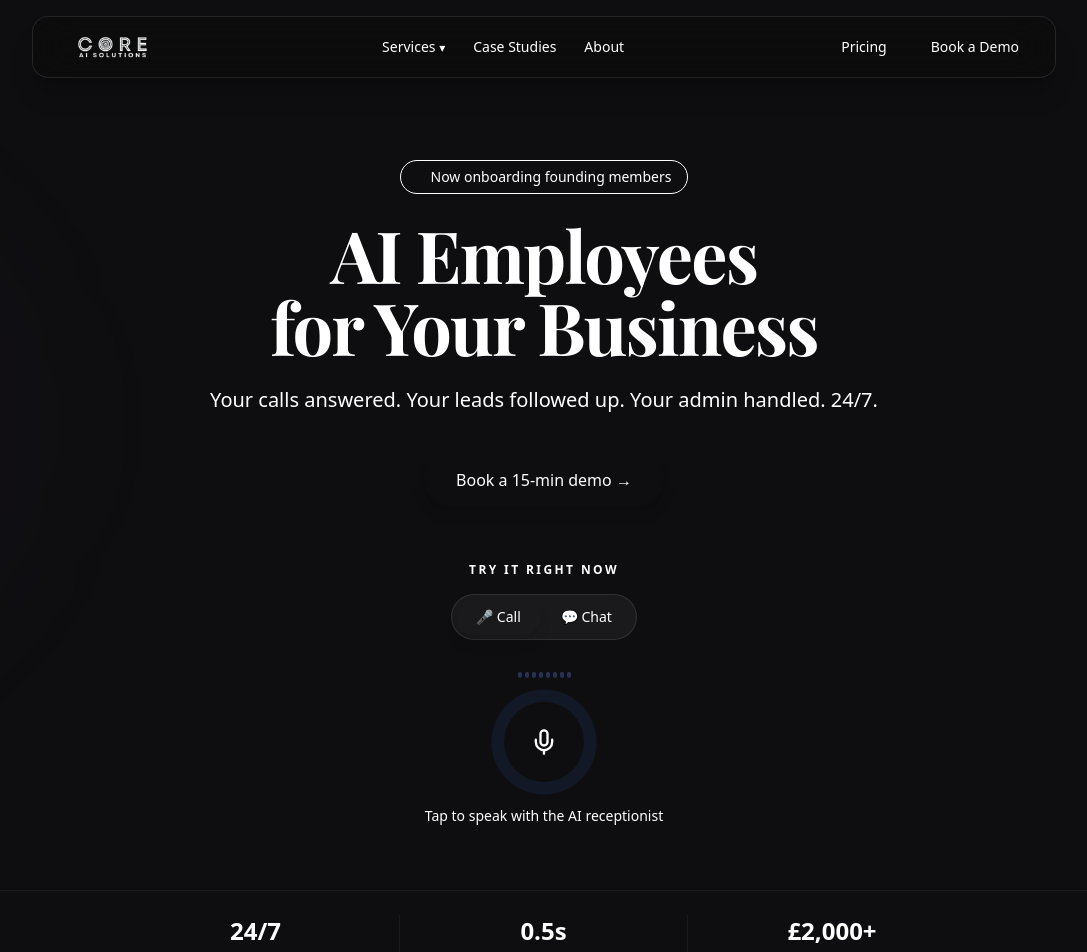
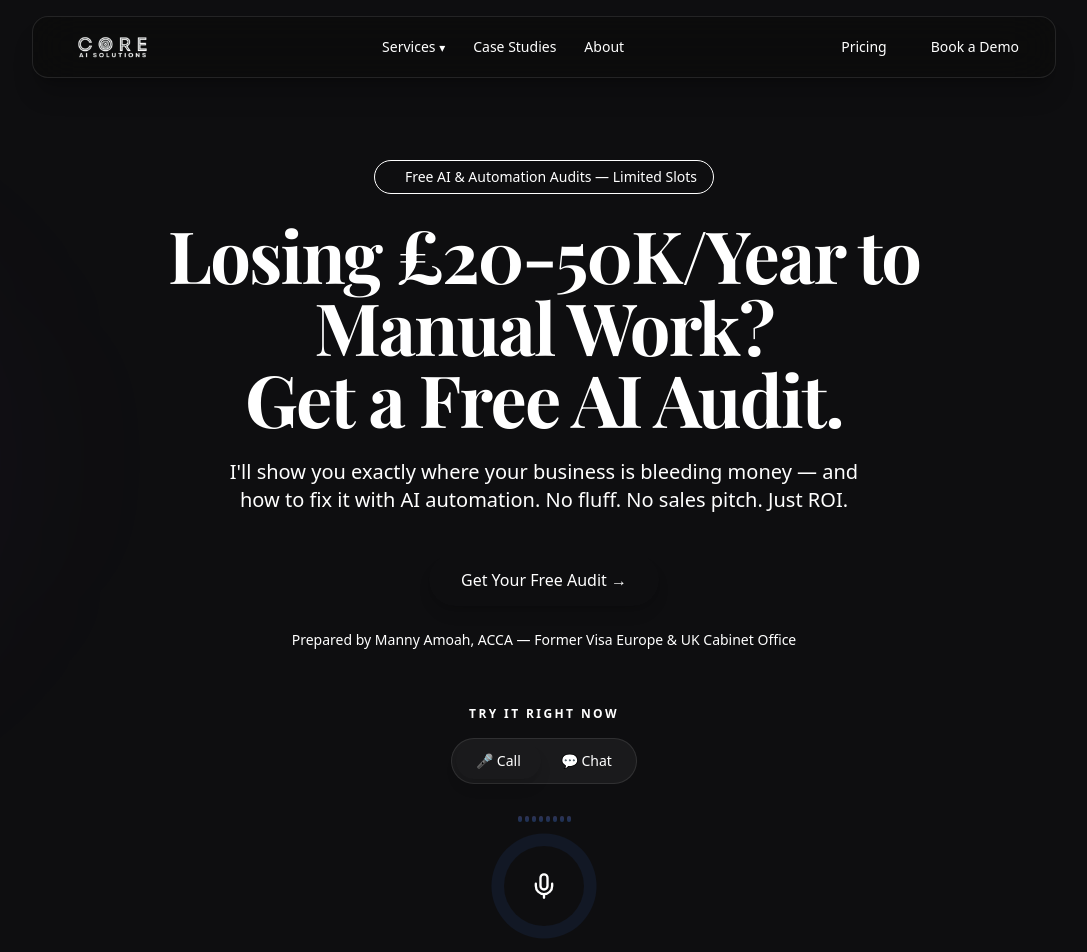
Before and after one commit to CoreAIManny/coreai-website, a Next.js app: page / in a window 1280 px wide. Shown: the top 952 px of the page, without its empty margins (96-1183 px from the left). Built offline with nearby package versions, Linux system fonts and the light colour scheme; a web font is replaced by a local one.

Commit message:
feat: update hero to lead with Free AI Audit CTA

```diff
--- a/src/app/book-demo/page.tsx
+++ b/src/app/book-demo/page.tsx
@@ -1,9 +1,9 @@
 import type { Metadata } from "next";
 
 export const metadata: Metadata = {
-  title: "Book a Demo",
+  title: "Get Your Free AI Audit",
   description:
-    "Book a free 15-minute demo of our AI receptionist. See exactly how it works for your business. No obligation.",
+    "Book a free 45-minute AI & Automation Audit. I'll show you exactly where your business is losing £20-50K/year. No obligation.",
 };
 
 export default function BookDemo() {
@@ -11,12 +11,10 @@ export default function BookDemo() {
     <section className="mx-auto max-w-4xl px-4 pb-20 pt-24">
       <div className="mx-auto max-w-2xl text-center">
         <h1 className="text-3xl font-bold tracking-tight sm:text-4xl">
-          Book your 15-minute demo
+          Get Your Free AI Audit
         </h1>
         <p className="mt-4 text-[--color-muted]">
-          Pick a time that works. I&rsquo;ll show you exactly how an AI
-          receptionist handles calls for your type of business. No obligation, no
-          hard sell.
+          Pick a time that works. I&rsquo;ll show you exactly where your business is bleeding money — and how to fix it with AI automation. 45-minute call, professional report within 48 hours. No obligation, no sales pitch.
         </p>
       </div>
       <div className="mt-12">
--- a/src/app/page.tsx
+++ b/src/app/page.tsx
@@ -22,25 +22,30 @@ export default function Home() {
             {/* Trust badge pill */}
             <div className="mb-6 inline-flex items-center gap-2 rounded-full border border-[--color-accent]/30 bg-[--color-accent]/10 px-4 py-1.5 text-sm text-[--color-accent]">
               <span className="inline-block h-1.5 w-1.5 rounded-full bg-[--color-accent] animate-pulse" />
-              Now onboarding founding members
+              Free AI & Automation Audits — Limited Slots
             </div>
 
             <h1 className="font-[family-name:var(--font-playfair)] text-5xl font-bold tracking-tight sm:text-7xl">
-              AI Employees
+              Losing £20-50K/Year to Manual Work?
               <br />
-              <span className="text-[--color-muted]">for Your Business</span>
+              <span className="text-[--color-muted]">Get a Free AI Audit.</span>
             </h1>
             <p className="mx-auto mt-6 max-w-2xl text-lg text-[--color-muted] sm:text-xl">
-              Your calls answered. Your leads followed up. Your admin handled. 24/7.
+              I'll show you exactly where your business is bleeding money — and how to fix it with AI automation. No fluff. No sales pitch. Just ROI.
             </p>
             <div className="mt-10 flex flex-col items-center gap-4 sm:flex-row sm:justify-center">
               <Link
                 href="/book-demo"
                 className="rounded-full bg-[--color-accent] px-8 py-3.5 font-medium text-white shadow-lg shadow-[--color-accent]/25 transition hover:bg-[--color-accent-hover] hover:shadow-xl hover:shadow-[--color-accent]/30"
               >
-                Book a 15-min demo →
+                Get Your Free Audit →
               </Link>
             </div>
+
+            {/* Trust signal */}
+            <p className="mt-6 text-sm text-[--color-muted]">
+              Prepared by Manny Amoah, ACCA — Former Visa Europe & UK Cabinet Office
+            </p>
 
             {/* Voice AI widget — right in the hero */}
             <div className="mt-14">
@@ -57,9 +62,9 @@ export default function Home() {
       <section className="border-y border-white/5">
         <div className="mx-auto grid max-w-4xl grid-cols-3 divide-x divide-white/5 px-4 py-6">
           {[
-            { value: "24/7", label: "Coverage" },
-            { value: "0.5s", label: "Answer time" },
-            { value: "£2,000+", label: "Saved per month" },
+            { value: "45 min", label: "Audit call" },
+            { value: "48 hrs", label: "Report delivered" },
+            { value: "£20-50K", label: "Typical savings found" },
           ].map((s) => (
             <div key={s.label} className="text-center">
               <div className="text-xl font-bold text-white sm:text-2xl">{s.value}</div>
```
